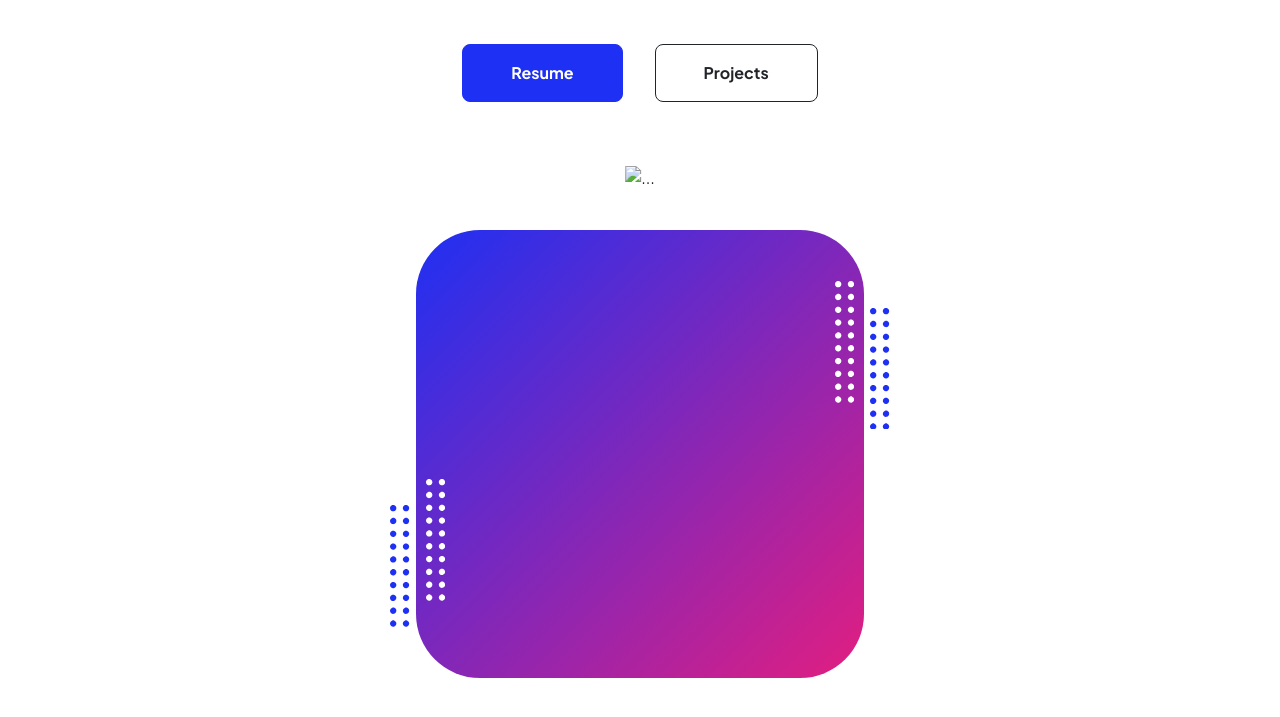
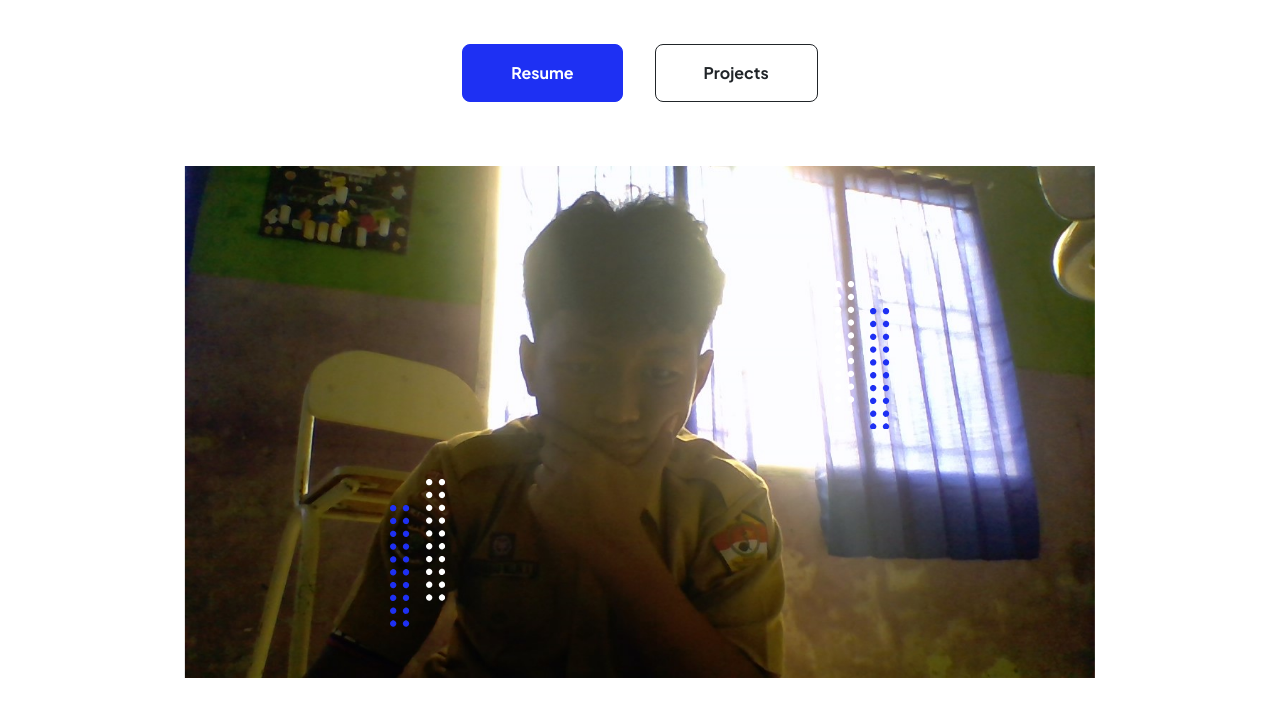
Before and after one commit to billahapriadi-rgb/website-data-diri, a plain HTML site: page index.html in a window 1280 px wide. Shown: the part 239-956 px from the top of the page. Drawn offline with nearby package versions, Linux system fonts and the light colour scheme.

Commit message:
Update index.html
ubah foto

```diff
--- a/index.html
+++ b/index.html
@@ -56,7 +56,7 @@
                                 <div class="profile bg-gradient-primary-to-secondary">
                                     <!-- TIP: For best results, use a photo with a transparent background like the demo example below-->
                                     <!-- Watch a tutorial on how to do this on YouTube (link)-->
-                                    <img class="profile-img" src="c:\Users\Asus\Pictures\Camera Roll\WIN_20241111_08_49_33_Pro.jpg" alt="..." />
+                                    <img class="profile-img" src="assets/WIN_20251009_14_52_22_Pro.jpg" alt="..." />
                                     <div class="dots-1">
                                         <!-- SVG Dots-->
                                         <svg version="1.1" xmlns="http://www.w3.org/2000/svg" xmlns:xlink="http://www.w3.org/1999/xlink" x="0px" y="0px" viewBox="0 0 191.6 1215.4" style="enable-background: new 0 0 191.6 1215.4" xml:space="preserve">
```
